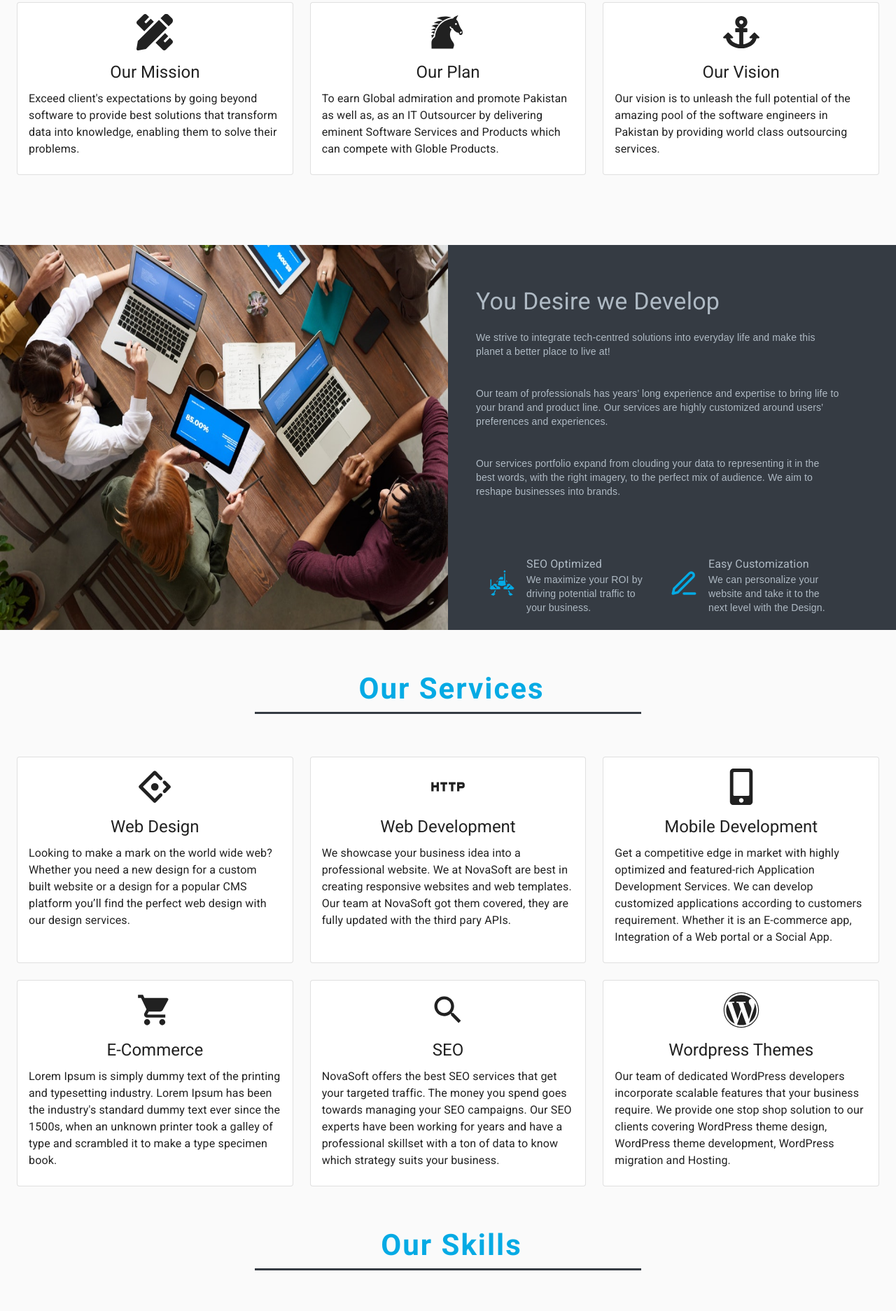
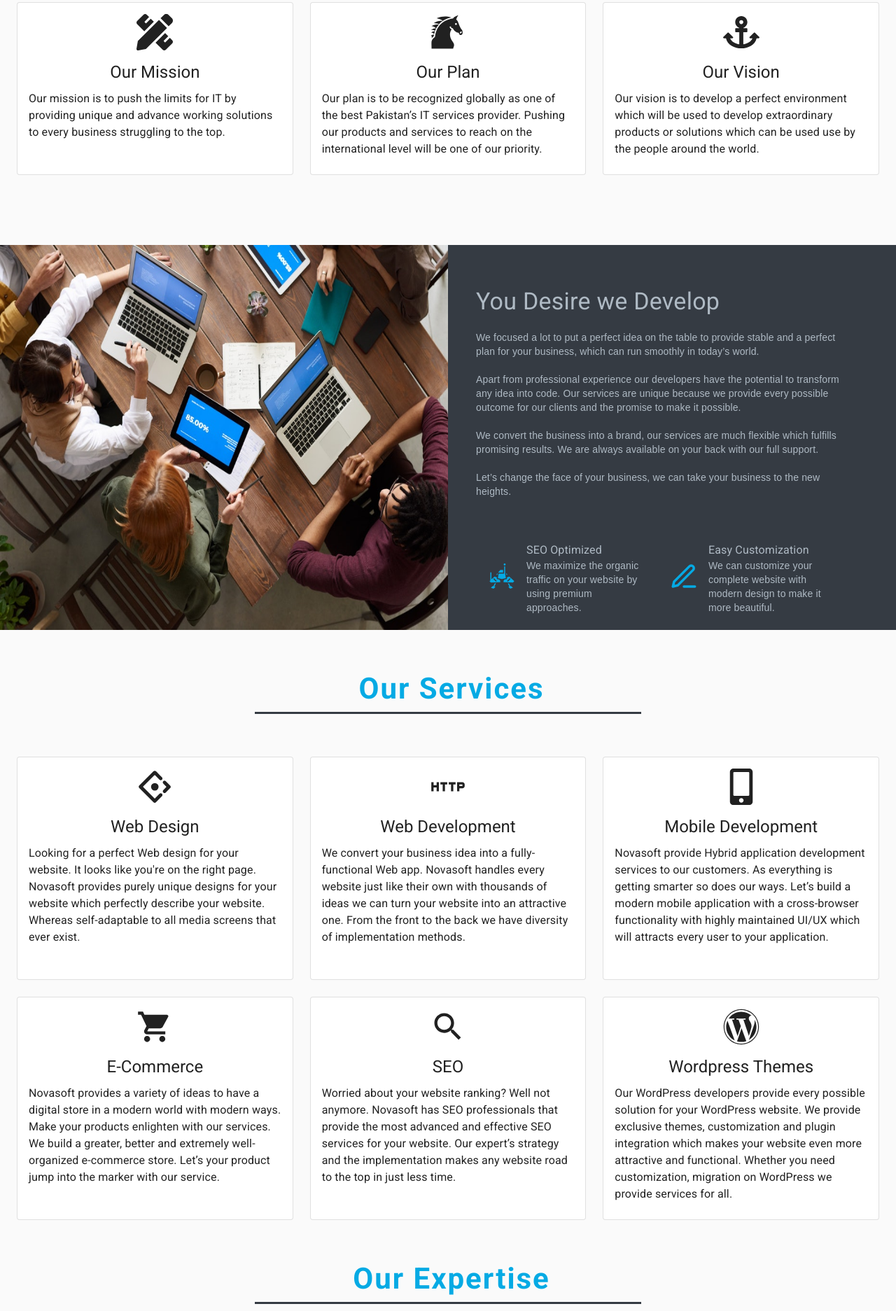
Before and after one commit to Hamza91able/NovaSoft-Portfolio, a React (Create React App) app: page / in a window 1280 px wide. Shown: the part 880-2753 px from the top of the page at 70% size. Built offline with nearby package versions, Linux system fonts and the light colour scheme.

Commit message:
final content added

```diff
--- a/src/Components/Footer.js
+++ b/src/Components/Footer.js
@@ -109,8 +109,8 @@ class Footer extends Component {
                         width: '100%',
                         marginTop: 10
                     }}>
-                        Deisgn and Developed by Muhammad Hamza Khan
-                        <br />
+                        {/* Deisgn and Developed by Novasoft */}
+                        {/* <br /> */}
                         Copyright © 2020. All Rights Reserved.
                         <br />
                         <br />
--- a/src/Screens/About.js
+++ b/src/Screens/About.js
@@ -79,8 +79,10 @@ class About extends Component {
                                         marginTop: 10
                                     }}>
                                         <Typography>
-                                            Exceed client's expectations by going beyond software to provide best solutions that transform data into knowledge,
-                                            enabling them to solve their problems.
+                                            Our mission is to push the limits for IT by providing unique and advance working solutions
+                                            to every business struggling to the top.
+                                            <br />
+                                            <br />
                                         </Typography>
                                     </div>
                                 </Grid>
@@ -119,8 +121,8 @@ class About extends Component {
                                         marginTop: 10
                                     }}>
                                         <Typography>
-                                            To earn Global admiration and promote Pakistan as well as,
-                                            as an IT Outsourcer by delivering eminent Software Services and Products which can compete with Globle Products.
+                                            Our plan is to be recognized globally as one of the best Pakistan’s IT services provider.
+                                            Pushing our products and services to reach on the international level will be one of our priority.
                                     </Typography>
                                     </div>
                                 </Grid>
@@ -159,8 +161,8 @@ class About extends Component {
                                         marginTop: 10
                                     }}>
                                         <Typography>
-                                            Our vision is to unleash the full potential of the amazing pool of the software engineers
-                                            in Pakistan by providing world class outsourcing services.
+                                            Our vision is to develop a perfect environment which will be used to develop
+                                            extraordinary products or solutions which can be used use by the people around the world.
                                         </Typography>
                                     </div>
                                 </Grid>
@@ -200,23 +202,28 @@ class About extends Component {
                             </Typography>
                             <br />
                             <Typography variant='p'>
-                                We strive to integrate tech-centred solutions into everyday life and make this planet a better place to live at!
+                                We focused a lot to put a perfect idea on the table to provide stable and a perfect plan for your business,
+                                which can run smoothly in today’s world.
                             </Typography>
                             <br />
                             <br />
-                            <br />
+                            {/*  */}
+                            {/* <br /> */}
                             <Typography variant='p'>
-                                Our team of professionals has years’ long experience and expertise to bring life to your brand and product line.
-                                Our services are highly customized around users’ preferences and experiences.
+                                Apart from professional experience our developers have the potential to transform any idea into code.
+                                Our services are unique because we provide every possible outcome for our clients and the promise to make it possible.
                             </Typography>
                             <br />
                             <br />
+                            <Typography variant='p'>
+                                We convert the business into a brand, our services are much flexible which fulfills promising results.
+                                We are always available on your back with our full support.
+                            </Typography>
+                            <br />
                             <br />
                             <Typography variant='p'>
-                                Our services portfolio expand from clouding your data to representing it in the best words,
-                                with the right imagery, to the perfect mix of audience. We aim to reshape businesses into brands.
+                                Let’s change the face of your business, we can take your business to the new heights.
                             </Typography>
-                            <br />
                             <br />
                             <br />
                             <br />
@@ -234,7 +241,7 @@ class About extends Component {
                                             <ListItemText primary="SEO Optimized"
                                                 secondary={
                                                     <Typography variant='inherit'>
-                                                        We maximize your ROI by driving potential traffic to your business.
+                                                        We maximize the organic traffic on your website by using premium approaches.
                                                     </Typography>
                                                 }
                                             />
@@ -254,7 +261,7 @@ class About extends Component {
                                             <ListItemText primary="Easy Customization"
                                                 secondary={
                                                     <Typography variant='inherit'>
-                                                        We can personalize your website and take it to the next level with the Design.
+                                                        We can customize your complete website with modern design to make it more beautiful.
                                                     </Typography>
                                                 }
                                             />
--- a/src/Screens/Contact.js
+++ b/src/Screens/Contact.js
@@ -95,7 +95,7 @@ function Contact(props) {
                             letterSpacing: 2,
                             marginLeft: 10,
                         }}>
-                            Get In Touch
+                           Lets Share Some Words
                         </Typography>
                     </Toolbar>
                 </div>
@@ -131,7 +131,7 @@ function Contact(props) {
                         borderRadius: 0,
                     }}>
                         <Typography variant='h4'>
-                            You Seem Nice... Let's Talk...!!!
+                            Have a word with our Analyst.
                         </Typography>
                         <br />
                         <br />
--- a/src/Screens/Services.js
+++ b/src/Screens/Services.js
@@ -75,9 +75,10 @@ class Services extends Component {
                                         marginTop: 10
                                     }}>
                                         <Typography>
-                                            Looking to make a mark on the world wide web?
-                                            Whether you need a new design for a custom built website or
-                                            a design for a popular CMS platform you’ll find the perfect web design with our design services.<br /><br />
+                                            Looking for a perfect Web design for your website.
+                                            It looks like you're on the right page.
+                                            Novasoft provides purely unique designs for your website which perfectly describe your website.
+                                            Whereas self-adaptable to all media screens that ever exist.<br /><br />
                                         </Typography>
                                     </div>
                                 </Grid>
@@ -116,9 +117,9 @@ class Services extends Component {
                                         marginTop: 10
                                     }}>
                                         <Typography>
-                                            We showcase your business idea into a professional website.
-                                            We at NovaSoft are best in creating responsive websites and web templates.<br />
-                                            Our team at NovaSoft got them covered, they are fully updated with the third pary APIs.<br /><br />
+                                            We convert your business idea into a fully-functional Web app.
+                                            Novasoft handles every website just like their own with thousands of ideas we can turn your website into an attractive one.
+                                            From the front to the back we have diversity of implementation methods.<br /><br />
                                         </Typography>
                                     </div>
                                 </Grid>
@@ -157,9 +158,9 @@ class Services extends Component {
                                         marginTop: 10
                                     }}>
                                         <Typography>
-                                            Get a competitive edge in market with highly optimized and featured-rich Application Development Services.
-                                            We can develop customized applications according to customers requirement.
-                                            Whether it is an E-commerce app, Integration of a Web portal or a Social App.
+                                            Novasoft provide Hybrid application development services to our customers.
+                                            As everything is getting smarter so does our ways.
+                                            Let’s build a modern mobile application with a cross-browser functionality with highly maintained UI/UX which will attracts every user to your application.<br /><br />
                                         </Typography>
                                     </div>
                                 </Grid>
@@ -198,9 +199,10 @@ class Services extends Component {
                                         marginTop: 10
                                     }}>
                                         <Typography>
-                                            Lorem Ipsum is simply dummy text of the printing and typesetting industry.
-                                            Lorem Ipsum has been the industry's standard dummy text ever since the 1500s,
-                                            when an unknown printer took a galley of type and scrambled it to make a type specimen book.
+                                            Novasoft provides a variety of ideas to have a digital store in a modern world with modern ways.
+                                            Make your products enlighten with our services. We build a greater,
+                                            better and extremely well-organized e-commerce store.
+                                            Let’s your product jump into the marker with our service.<br /><br />
                                     </Typography>
                                     </div>
                                 </Grid>
@@ -239,9 +241,9 @@ class Services extends Component {
                                         marginTop: 10
                                     }}>
                                         <Typography>
-                                            NovaSoft offers the best SEO services that get your targeted traffic.
-                                            The money you spend goes towards managing your SEO campaigns.
-                                            Our SEO experts have been working for years and have a professional skillset with a ton of data to know which strategy suits your business.
+                                            Worried about your website ranking? Well not anymore.
+                                            Novasoft has SEO professionals that provide the most advanced and effective SEO services for your website.
+                                            Our expert’s strategy and the implementation makes any website road to the top in just less time.<br /><br />
                                         </Typography>
                                     </div>
                                 </Grid>
@@ -280,9 +282,9 @@ class Services extends Component {
                                         marginTop: 10
                                     }}>
                                         <Typography>
-                                            Our team of dedicated WordPress developers incorporate scalable features that your business require.
-                                            We provide one stop shop solution to our clients covering WordPress theme design,
-                                            WordPress theme development, WordPress migration and Hosting.
+                                            Our WordPress developers provide every possible solution for your WordPress website.
+                                            We provide exclusive themes, customization and plugin integration which makes your website even more attractive and functional.
+                                            Whether you need customization, migration on WordPress we provide services for all.
                                         </Typography>
                                     </div>
                                 </Grid>
--- a/src/Screens/Skills.js
+++ b/src/Screens/Skills.js
@@ -32,7 +32,7 @@ class Skills extends Component {
                                 letterSpacing: 2,
                                 marginLeft: 10,
                             }}>
-                                Our Skills
+                                Our Expertise
                             </Typography>
                         </Toolbar>
                     </div>
@@ -67,8 +67,8 @@ class Skills extends Component {
                             borderRadius: 0,
                         }}>
                             <Typography variant='h4'>
-                                We’ve skilled in wide range of web and
-                                Other digital market tools, some of them are.
+                                We have expertise on various advanced platforms,
+                                check which suits you best.
                             </Typography>
                             <br />
                             <br />
```
Also changed, not shown: src/Screens/Home.js (+5 -4 lines).
